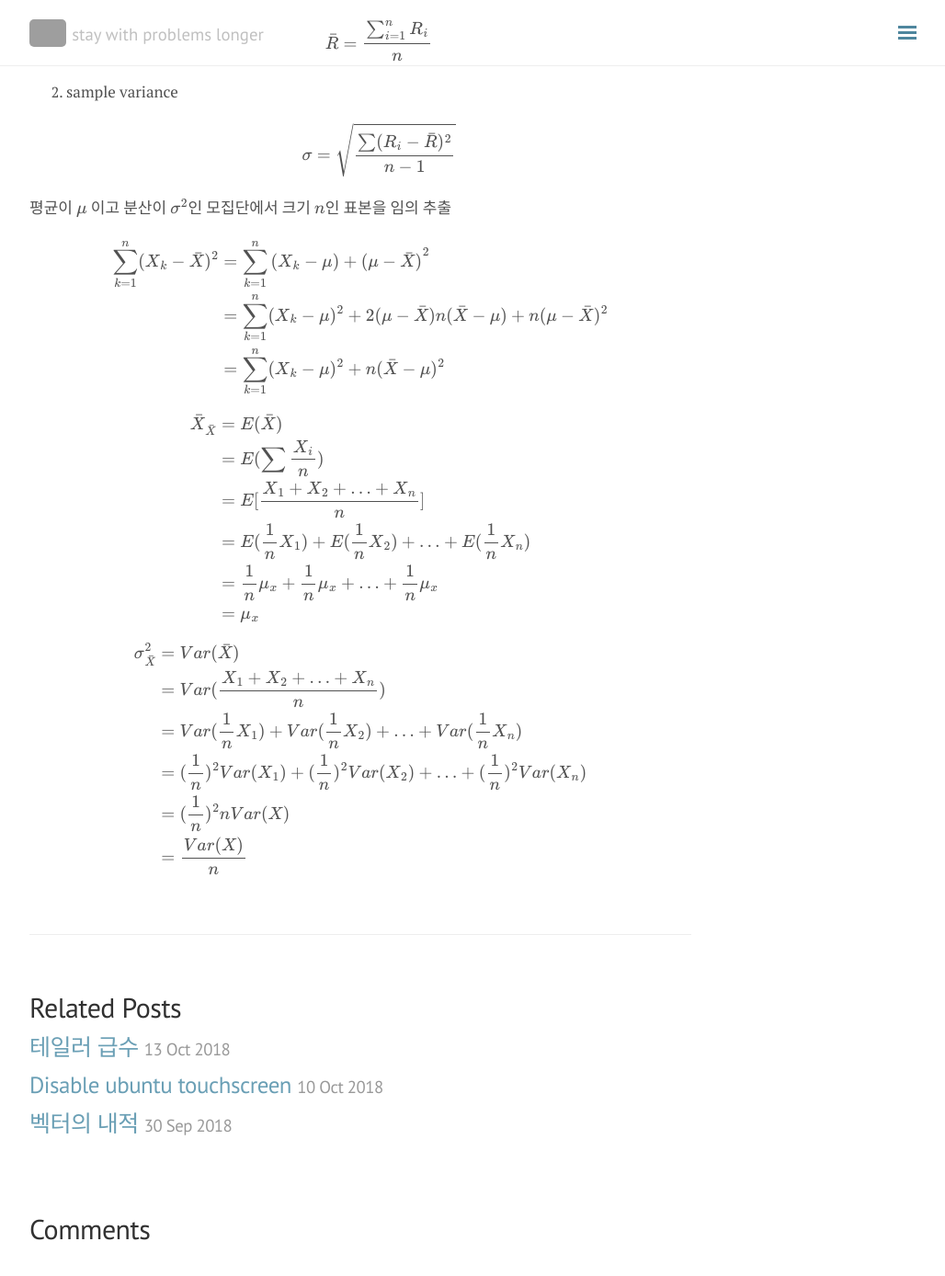
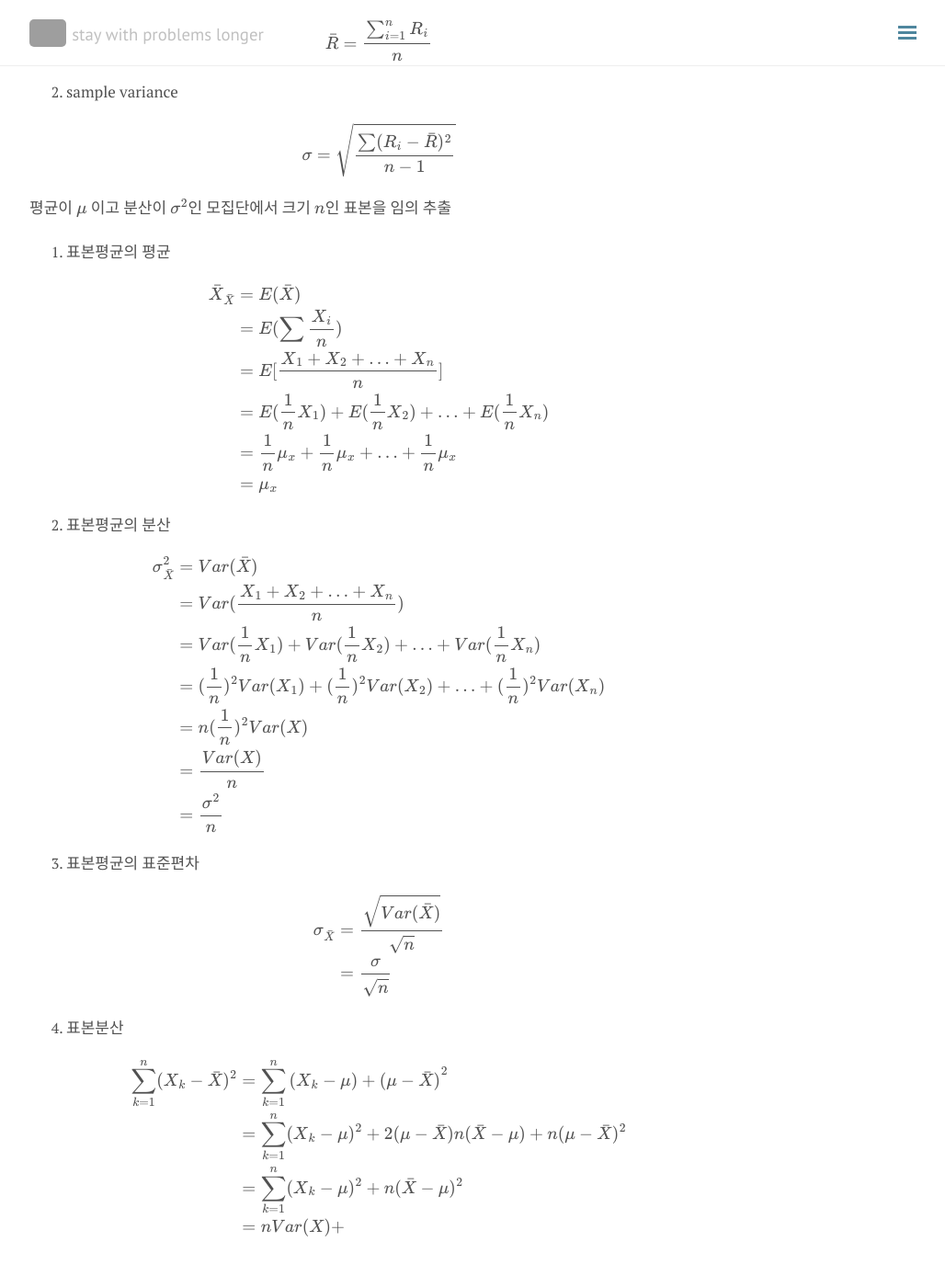
Before and after one commit to seokhoonj/seokhoonj.github.io, a Jekyll site: the page built from _posts/Etc/2018-10-15-Etc-study.md, in a window 1280 px wide and 1400 px high, scrolled down 925 px. Shown: the top 1388 px of the window at 92% size, without its empty margins (248-1276 px from the left). Built offline with Jekyll 4.4.1, drawn with Linux system fonts in a browser that asks for light colours; nearby versions of some CDN libraries; formulas are drawn with MathJax 3; comment, search, counter and statistics services are not loaded; before the commit the page ends 2290 px from its top, so only the background shows below that; grey boxes are pictures that could not be loaded.

Commit message:
add _posts

```diff
--- a/_posts/Etc/2018-10-15-Etc-study.md
+++ b/_posts/Etc/2018-10-15-Etc-study.md
@@ -44,12 +44,7 @@ Mean-Variance Portfolio Theory
 
 평균이 $\mu$ 이고 분산이 $\sigma^2$인 모집단에서 크기 $n$인 표본을 임의 추출
 
-\\( \begin{align}
-\sum\_{k=1}^{n}(X\_k - \bar{X})^2 & = \sum\_{k=1}^{n}\{(X\_k - \mu) + (\mu - \bar{X})\}^2
-\\\\ & = \sum\_{k=1}^{n}(X\_k - \mu)^2 + 2(\mu - \bar{X})n(\bar{X} - \mu) + n(\mu - \bar{X})^2
-\\\\ & = \sum\_{k=1}^{n}(X\_k - \mu)^2 + n(\bar{X} - \mu)^2
-\end{align} \\)
-
+1. 표본평균의 평균
 \\( \begin{align}
         \bar{X}\_\bar{X} & = E(\bar{X})
 \\\\ & = E(\sum \frac{X\_i}{n})
@@ -59,11 +54,27 @@ Mean-Variance Portfolio Theory
 \\\\ & = \mu\_x
 \end{align} \\)
 
+2. 표본평균의 분산
 \\( \begin{align}
         \sigma\_\bar{X}^2 & = Var(\bar{X})
 \\\\ & = Var(\frac{X\_1 + X\_2 + \ldots + X\_n}{n})
 \\\\ & = Var(\frac{1}{n}X\_1) + Var(\frac{1}{n}X\_2) + \ldots + Var(\frac{1}{n}X\_n)
 \\\\ & = (\frac{1}{n})^2Var(X\_1) + (\frac{1}{n})^2Var(X\_2) + \ldots + (\frac{1}{n})^2Var(X\_n)
-\\\\ & = (\frac{1}{n})^2 nVar(X)
+\\\\ & = n (\frac{1}{n})^2 Var(X)
 \\\\ & = \frac{Var(X)}{n}
+\\\\ & = \frac{\sigma^2}{n}
 \end{align} \\)
+
+3. 표본평균의 표준편차
+\\( \begin{align}
+        \sigma\_\bar{X} & = \frac{\sqrt{Var(\bar{X})}}{\sqrt{n}}
+\\\\ & = \frac{\sigma}{\sqrt{n}}
+\end{align} \\)
+
+4. 표본분산
+\\( \begin{align}
+\sum\_{k=1}^{n}(X\_k - \bar{X})^2 & = \sum\_{k=1}^{n}\{(X\_k - \mu) + (\mu - \bar{X})\}^2
+\\\\ & = \sum\_{k=1}^{n}(X\_k - \mu)^2 + 2(\mu - \bar{X})n(\bar{X} - \mu) + n(\mu - \bar{X})^2
+\\\\ & = \sum\_{k=1}^{n}(X\_k - \mu)^2 + n(\bar{X} - \mu)^2
+\\\\ & = nVar(X) +
+\end{align} \\)
```
